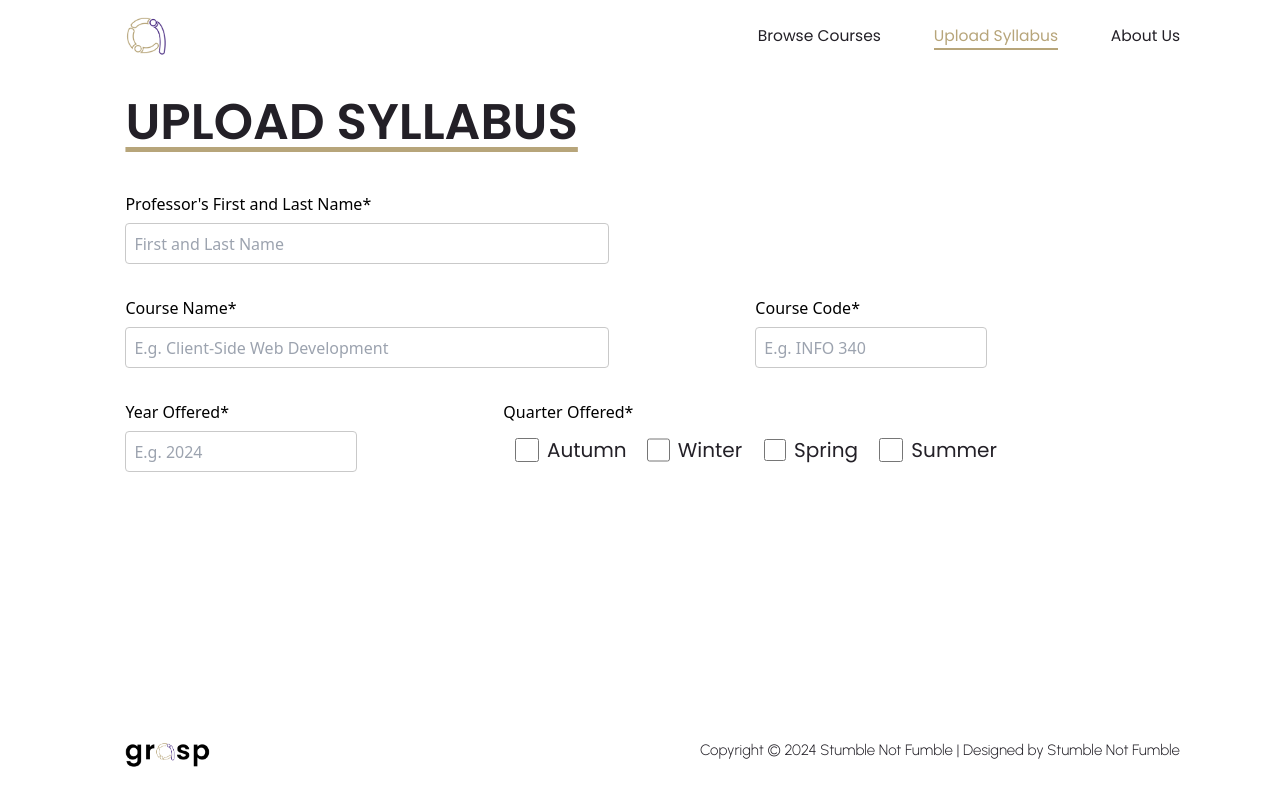
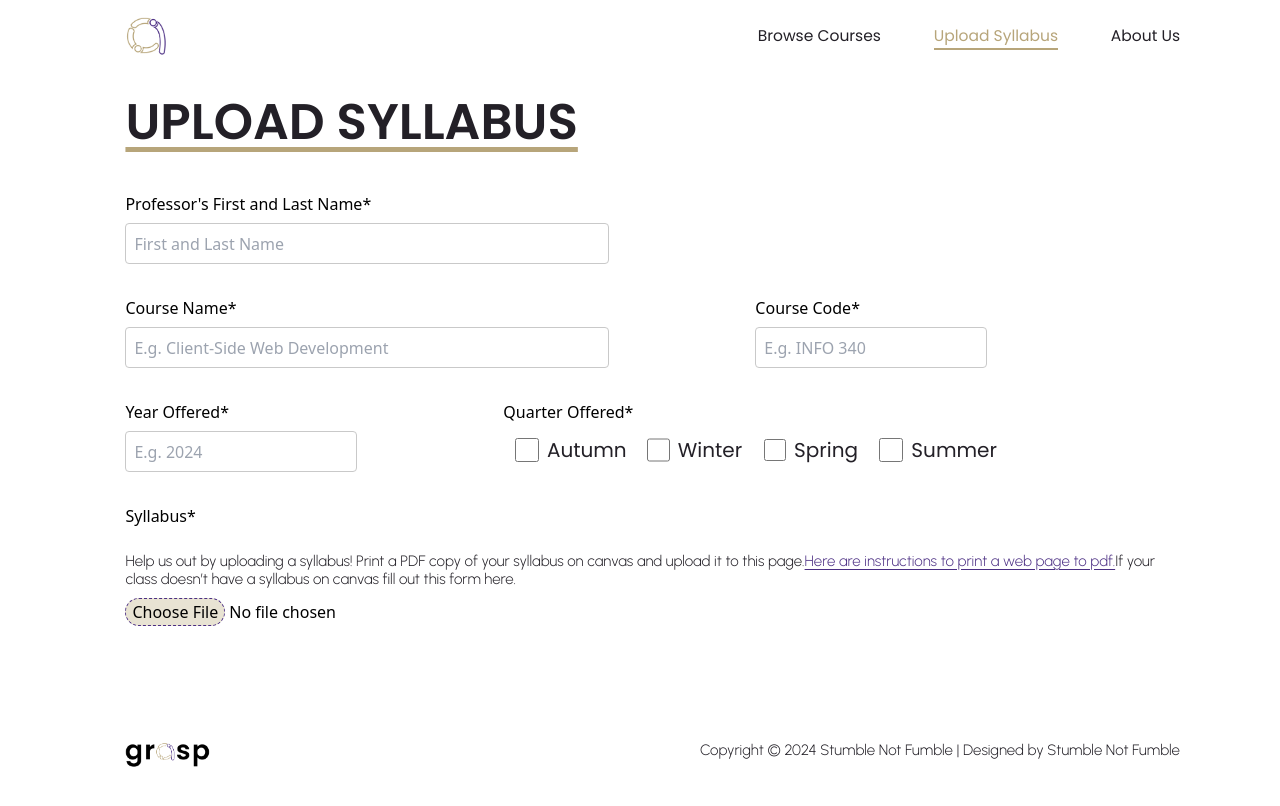
Before and after one commit to stumble-not-fumble/Grasp, a React (Vite) app: page /upload in a window 1280 px wide. Shown: the top 806 px of the page. Built offline with nearby package versions, Linux system fonts and the light colour scheme.

Commit message:
most of upload page is laid out

```diff
--- a/src/components/upload.jsx
+++ b/src/components/upload.jsx
@@ -119,6 +119,24 @@ const Upload = () => {
           </ul>
         </label>
       </form>
+      <form className="file_upload">
+        <label htmlFor="file_upload">Syllabus*</label>
+        <p>
+          Help us out by uploading a syllabus! Print a PDF copy of your syllabus
+          on canvas and upload it to this page.
+          <a href="https://www.consumerfinance.gov/consumer-tools/save-as-pdf-instructions/">
+            Here are instructions to print a web page to pdf.
+          </a>
+          If your class doesn’t have a syllabus on canvas fill out this form
+          here.
+        </p>
+        <input
+          type="file"
+          id="file_upload"
+          name="file_name"
+          accept=".pdf"
+        ></input>
+      </form>
     </main>
   );
 };
--- a/src/css/footer.css
+++ b/src/css/footer.css
@@ -2,11 +2,12 @@ footer {
   height: 4.375rem;
   margin-top: 0.94rem;
   position: fixed;
+  /* position: sticky; */
   /* Change from relative to fixed */
   bottom: 0;
   /* Position at the bottom */
   width: 100%;
-  /* Take up the full width of the viewport */
+  /* height: 100%; */
 }
 
 .footer_container {
--- a/src/css/home.css
+++ b/src/css/home.css
@@ -10,6 +10,7 @@
   display: flex;
   flex-direction: column;
   margin-top: 6rem;
+  margin-bottom: 26rem;
 }
 
 form {
--- a/src/css/upload.css
+++ b/src/css/upload.css
@@ -46,3 +46,35 @@ span::before,
 .upload_form div {
   display: flex;
 }
+
+/* File Upload Form */
+.file_upload {
+  display: flex;
+  flex-direction: column;
+  width: 100%;
+}
+
+.file_upload label {
+  margin-bottom: 1.5rem;
+}
+
+input::file-selector-button {
+  background-color: var(--color-light-gold);
+  border-radius: 1.25rem;
+  border: 1px dashed var(--color-purple);
+}
+
+.file_upload a{
+  font-family: Urbanist;
+  font-size: 0.9375rem;
+  font-style: normal;
+  font-weight: 300;
+  line-height: normal;
+  color: var(--color-purple);
+  text-decoration: underline;
+  text-underline-offset: 0.2rem;
+}
+
+.file_upload p {
+  margin-bottom: 0.63rem;
+}
```
